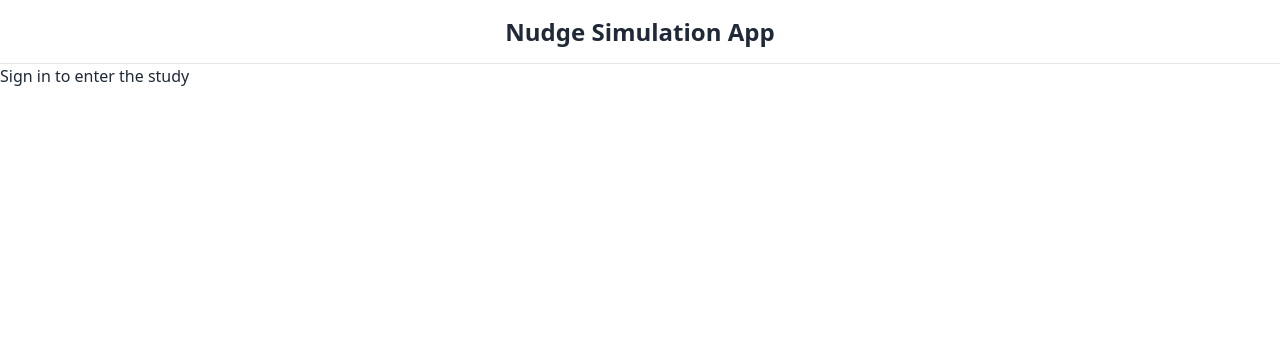
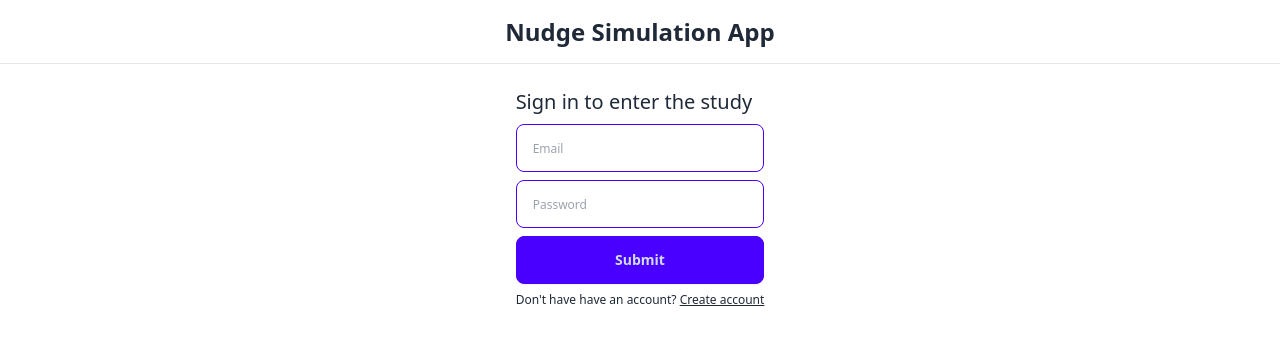
Before and after one commit to michaelAngelo1/nudge-simulationapp, a React (Vite) app: page /auth/ui/signIn in a window 1280 px wide. Shown: the top 342 px of the page. Built offline with nearby package versions, Linux system fonts and the light colour scheme; no server answers.

Commit message:
sign in done, prob require onauthstatechanges

```diff
--- a/src/App.tsx
+++ b/src/App.tsx
@@ -2,6 +2,7 @@ import { BrowserRouter, Routes, Route, Link } from 'react-router-dom'
 import SignIn from './auth/ui/signIn'
 import SignUp from './auth/ui/signUp'
 import Consent from './Consent'
+import SurveyHome from './pages/SurveyHome'
 
 function App() {
 
@@ -14,6 +15,7 @@ function App() {
         <Route path='/' element={<Consent/>}/>
         <Route path='auth/ui/signIn' element={<SignIn/>}/>
         <Route path='auth/ui/signUp' element={<SignUp/>}/>
+        <Route path='surveyHome' element={<SurveyHome/>}/>
       </Routes>
     </BrowserRouter>
   )
--- a/src/auth/ui/signIn.tsx
+++ b/src/auth/ui/signIn.tsx
@@ -1,7 +1,40 @@
+import { useForm } from "react-hook-form";
+import supabase from "../../database/supabaseClient";
+import { AuthProps } from "../../interface/AuthInterface";
+import { Link, useNavigate } from "react-router-dom";
 
 
 export default function SignIn() {
+
+  const { register, handleSubmit } = useForm<AuthProps>();
+  const navigate = useNavigate();
+
+  async function handleSignIn(data: AuthProps) {
+    let { error } = await
+      supabase.auth.signInWithPassword({
+        email: data.email,
+        password: data.password
+      });
+
+      if(error) {
+        throw new Error("Error while signing up");
+      } else {
+        console.log('Success signing in');
+        navigate('/surveyHome')
+      }
+  }
+
   return (
-    <div>Sign in to enter the study</div>
+    <div className="p-3">
+      <div className="flex justify-center max-tablet:justify-center max-mobile:justify-center">
+        <form onSubmit={handleSubmit(handleSignIn)} className="flex flex-col space-y-2 max-w-md bg-orange-60 0 p-3">
+          <div className="text-xl">Sign in to enter the study</div>
+          <input {...register("email", { required: "This is required"})} className="input input-primary input-bordered text-xs" type="email" placeholder="Email" />
+          <input {...register("password", { required: "This is required"})} className="input input-primary input-bordered text-xs" type="password" placeholder="Password" />
+          <input className="btn btn-primary" type="submit"/>
+          <div className="text-xs text-center">Don't have have an account? <Link to='/auth/ui/signUp' className="text-xs underline">Create account</Link></div>
+        </form>
+      </div>
+    </div>
   )
 }
--- a/src/auth/ui/signUp.tsx
+++ b/src/auth/ui/signUp.tsx
@@ -1,15 +1,20 @@
 import { useForm } from "react-hook-form"
 import supabase from "../../database/supabaseClient";
 import { AuthProps } from "../../interface/AuthInterface";
+import { Link, useNavigate } from "react-router-dom";
 
 
 export default function SignUp() {
 
   const { register, handleSubmit } = useForm<AuthProps>();
+  const navigate = useNavigate();
 
   async function handleSignUp(data: AuthProps) {
     if(data.password.length < 6) {
-      alert("Password must be 6 letters long");
+      alert("Password length must be minimum 6 letters");
+    }
+    if(data.email.length == 0 || data.password.length == 0) {
+      alert('Please fill the required fields')
     }
     let { error } = await
       supabase.auth.signUp({
@@ -21,8 +26,8 @@ export default function SignUp() {
         throw new Error("Error while signing up");
       } else {
         console.log('Success signing up');
+        navigate('/auth/ui/signIn')
       }
-
   }
 
   return (
@@ -31,9 +36,10 @@ export default function SignUp() {
         <form onSubmit={handleSubmit(handleSignUp)} className="flex flex-col space-y-2 max-w-md bg-orange-60 0 p-3">
           <div className="text-xl">Create account to enter the study</div>
           <div className="text-xs">Don't worry. It will be quick :)</div>
-          <input {...register("email", { required: "This is required"})} className="input input-bordered text-xs" type="email" placeholder="Email" />
-          <input {...register("password", { required: "This is required"})} className="input input-bordered text-xs" type="password" placeholder="Password" />
+          <input {...register("email", { required: "This is required"})} className="input input-primary input-bordered text-xs" type="email" placeholder="Email" />
+          <input {...register("password", { required: "This is required"})} className="input input-primary input-bordered text-xs" type="password" placeholder="Password" />
           <input className="btn btn-primary" type="submit"/>
+          <div className="text-xs text-center">Already have an account? <Link to='/auth/ui/signIn' className="text-xs underline">Sign In</Link></div>
         </form>
       </div>
     </div>
--- /dev/null
+++ b/src/pages/SurveyHome.tsx
@@ -0,0 +1,22 @@
+import { useEffect, useState } from "react";
+import supabase from "../database/supabaseClient"
+
+export default function SurveyHome() {
+
+  const [userEmail, setUserEmail] = useState('');
+
+  async function getLoggedInUser() {
+    const { data: { user } } = await supabase.auth.getUser()
+    if(user) {
+      setUserEmail(user.user_metadata.email);
+    }
+  }
+
+  useEffect(() => {
+    getLoggedInUser();
+  }, [])
+
+  return (
+    <div>Welcome, {userEmail}</div>
+  )
+}
```
